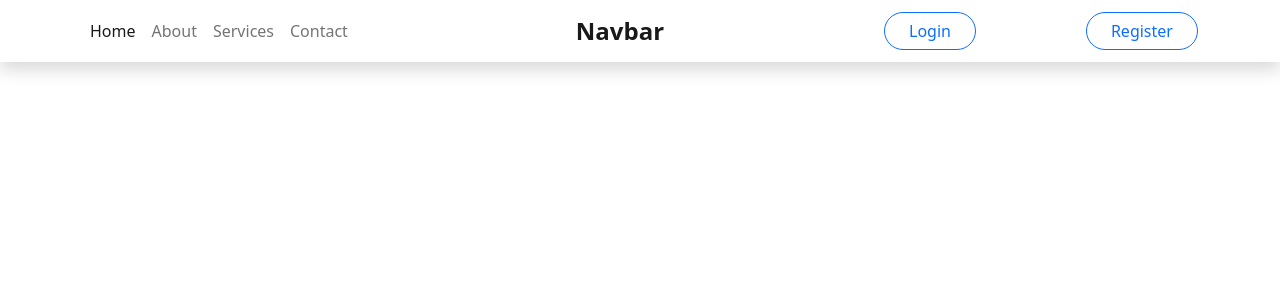
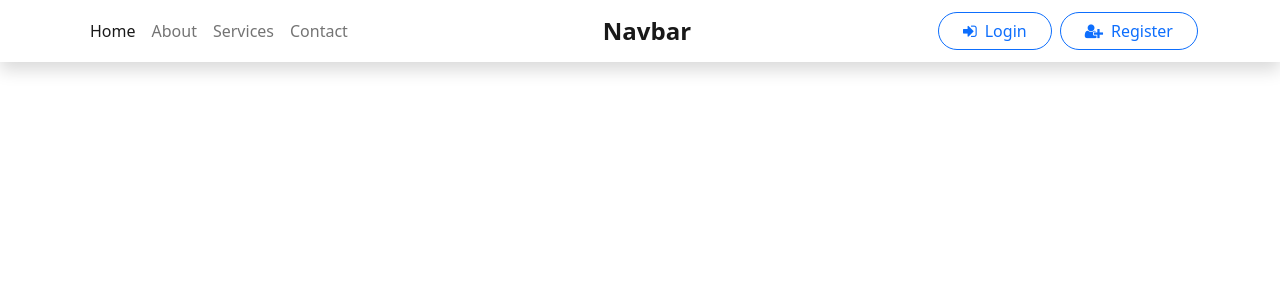
Before and after one commit to annpeacesnr/mernweb, a React (Create React App) app: page / in a window 1280 px wide. Shown: the top 300 px of the page. Built offline with nearby package versions, Linux system fonts and the light colour scheme.

Commit message:
added button icons

```diff
--- a/src/components/Navbar.jsx
+++ b/src/components/Navbar.jsx
@@ -24,8 +24,11 @@ const Navbar = () => {
           </li>
         </ul>
         <a class="navbar-brand fw-bolder fs-4 mx-auto" href="#">Navbar</a>
-        <button className="btn btn-outline-primary ms-auto px-4 rounded-pill">Login</button>
-        <button className="btn btn-outline-primary ms-auto px-4 rounded-pill">Register</button>
+        <button className="btn btn-outline-primary ms-auto px-4 rounded-pill">
+        <i className="fa fa-sign-in me-2"></i>Login</button>
+
+        <button className="btn btn-outline-primary ms-2 px-4 rounded-pill">
+        <i className="fa fa-user-plus me-2"></i>Register</button>
       </div>
     </div>
   </nav></div>
```
